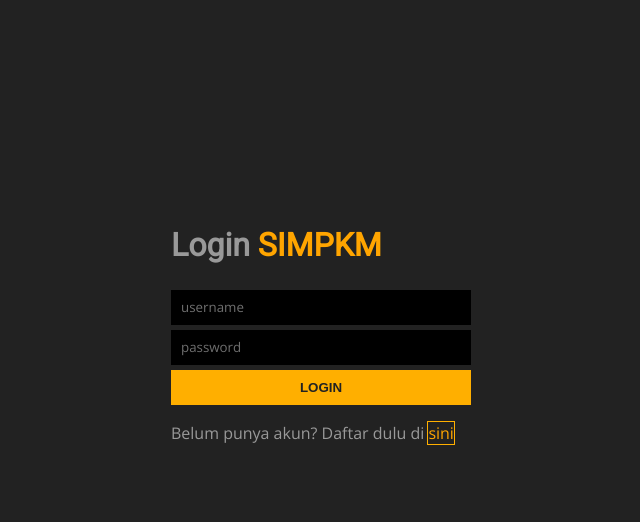
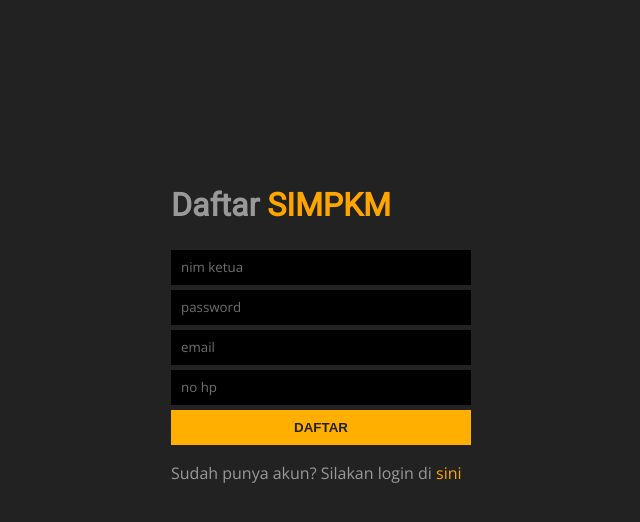
Before and after one commit to fhpraw/pkmui, a plain HTML site: page index.html in a window 1280 px wide. Both pictures are taken after a click on the link "sini". Shown: the whole page, without its empty margins (319-959 px from the left). Drawn offline with nearby package versions, Linux system fonts and the light colour scheme.

Commit message:
add registration form

```diff
--- a/css/style.css
+++ b/css/style.css
@@ -25,7 +25,9 @@ a:hover {
 
 /* form input */
 input[type=text],
-input[type=password] {
+input[type=password],
+input[type=email],
+input[type=tel] {
   width: 250px;
   height: 35px;
   padding-left: 10px;
@@ -74,13 +76,19 @@ button:active {
 
 /* custom classes styles
 ----------------------------------------------------------------*/
-.login-form input {
+#reg-form {
+  display: none;
+}
+
+.login-form input,
+.reg-form input {
   display: block;
   width: 300px;
   margin-bottom: 5px;
 }
 
-.login-form button {
+.login-form button,
+.reg-form button {
   width: 300px;
 }
 
--- a/index.html
+++ b/index.html
@@ -16,15 +16,33 @@
   <body>
     <div class="container flex-center">
       <main>
+
+        <!-- login form -->
+        <div id="login-form">
           <h1>Login <span class="marked">simpkm</span></h1>
           <form class="login-form">
             <input type="text" placeholder="username">
             <input type="password" placeholder="password">
             <button type="submit">login</button>
           </form>
-        <p>Belum punya akun? Daftar dulu di <a href="#">sini</a></p>
+          <p>Belum punya akun? Daftar dulu di <a href="#" onclick="switchForm(1)">sini</a></p>
+        </div>
+
+        <!-- registration form -->
+        <div id="reg-form">
+          <h1>Daftar <span class="marked">simpkm</span></h1>
+          <form class="reg-form">
+            <input type="text" placeholder="nim ketua">
+            <input type="password" placeholder="password">
+            <input type="email" placeholder="email">
+            <input type="tel" placeholder="no hp">
+            <button type="submit">daftar</button>
+          </form>
+          <p>Sudah punya akun? Silakan login di <a href="#" onclick="switchForm(0)">sini</a></p>
+        </div>
+
       </main>
     </div>
-    <script src="js/test.js"></script>
+    <script src="js/script.js"></script>
   </body>
 </html>
--- /dev/null
+++ b/js/script.js
@@ -0,0 +1,17 @@
+const loginForm = document.querySelector('#login-form');
+const regForm = document.querySelector('#reg-form');
+const showBtn = document.querySelector('#showbtn');
+
+/*
+form pointer 0 --> show login form
+form pointer 1 --> show reg form
+*/
+function switchForm(formPointer) {
+  if (formPointer === 0) {
+    loginForm.style.display = "block";
+    regForm.style.display = "none";
+  } else if (formPointer === 1) {
+    loginForm.style.display = "none";
+    regForm.style.display = "block";
+  }
+}
--- a/js/test.js
+++ /dev/null
@@ -1,3 +0,0 @@
-document.querySelector('html').onclick = function() {
-  alert('ouch! stop poking me!');
-}
```
Lines whose indentation alone changed are shown as unchanged.
